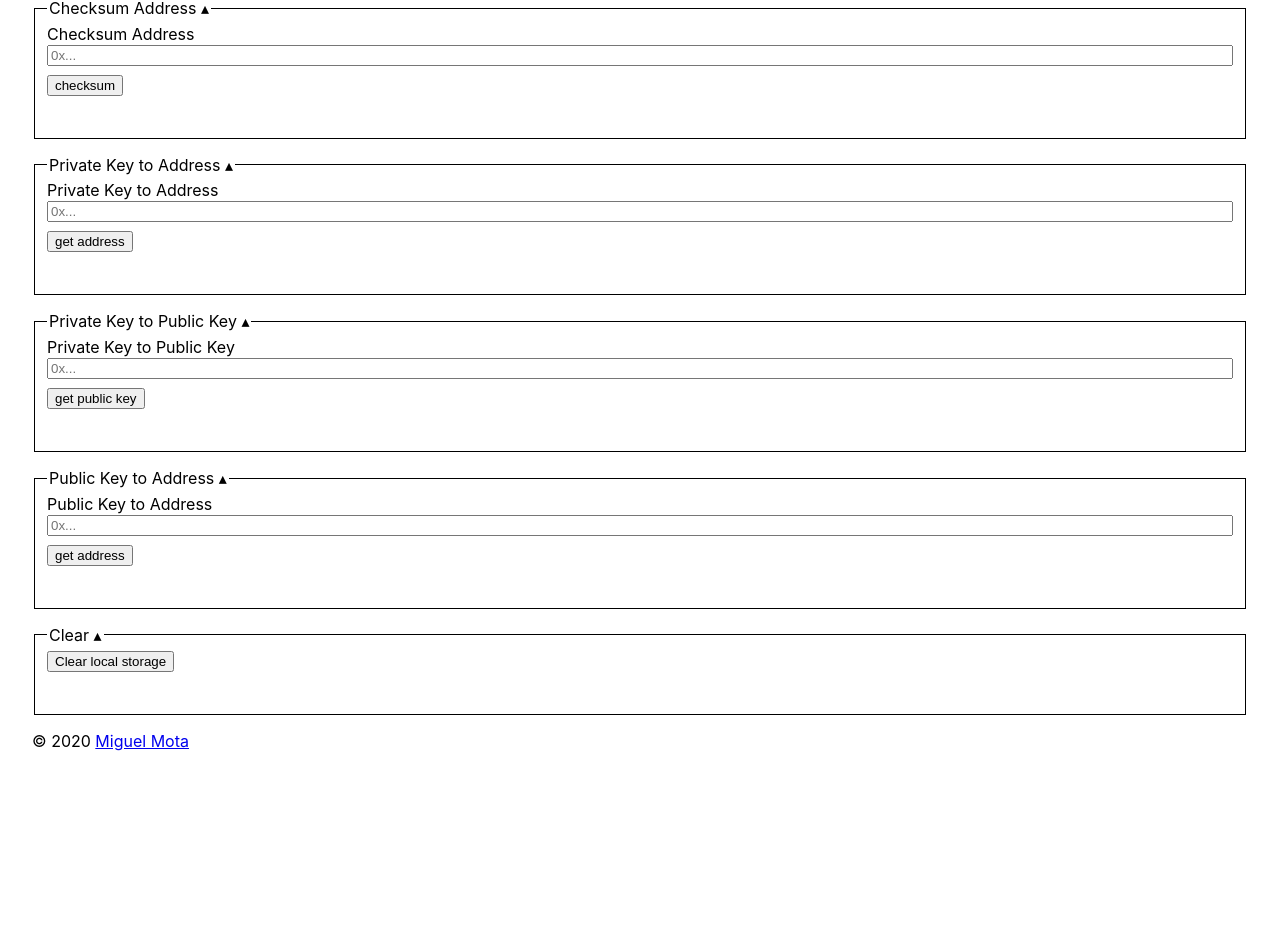
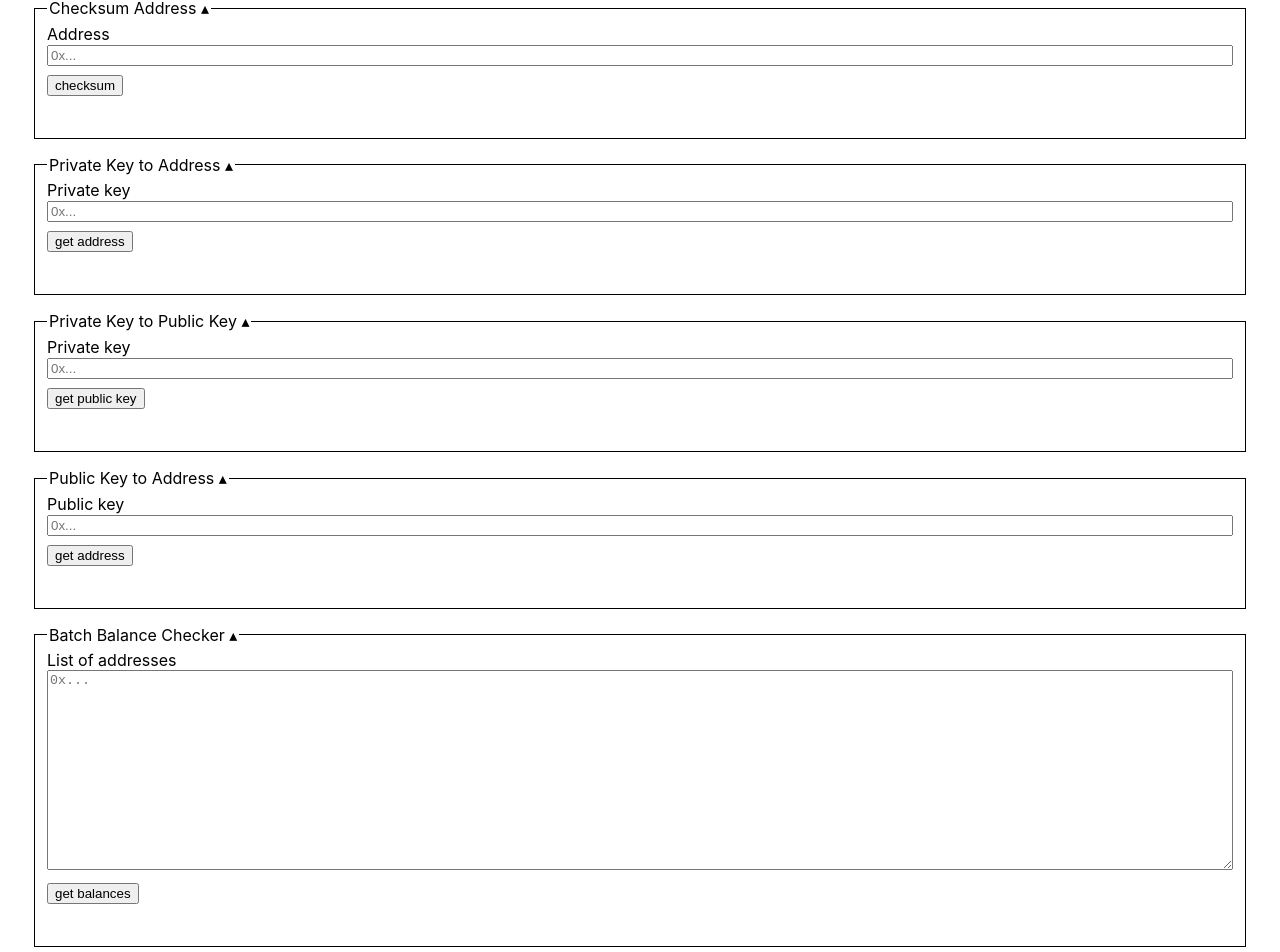
Before and after one commit to miguelmota/ethereum-abi-caller, a React (Create React App) app: page / in a window 1280 px wide. Shown: the part 5732-6684 px from the top of the page. Before the commit the page ends 6531 px from the top, so only its background shows below. Built offline with nearby package versions, Linux system fonts and the light colour scheme.

Commit message:
Batch eth address checker

```diff
--- a/src/App.tsx
+++ b/src/App.tsx
@@ -29,6 +29,7 @@ const contentHash2 = require('@ensdomains/content-hash')
 ;(window as any).contentHash2 = contentHash2
 
 const networkOptions = [
+  'injected',
   'mainnet',
   'kovan',
   'goerli',
@@ -37,8 +38,7 @@ const networkOptions = [
   'polygon',
   'xdai',
   'arbitrum',
-  'optimism',
-  'injected'
+  'optimism'
 ]
 
 function intToHex (value: number) {
@@ -1610,7 +1610,7 @@ function ChecksumAddress (props: any) {
   return (
     <div>
       <form onSubmit={handleSubmit}>
-        <label>Checksum Address</label>
+        <label>Address</label>
         <TextInput
           value={value}
           onChange={handleValueChange}
@@ -1654,7 +1654,7 @@ function PrivateKeyToAddress (props: any) {
   return (
     <div>
       <form onSubmit={handleSubmit}>
-        <label>Private Key to Address</label>
+        <label>Private key</label>
         <TextInput
           value={value}
           onChange={handleValueChange}
@@ -1700,7 +1700,7 @@ function PrivateKeyToPublicKey (props: any) {
   return (
     <div>
       <form onSubmit={handleSubmit}>
-        <label>Private Key to Public Key</label>
+        <label>Private key</label>
         <TextInput
           value={value}
           onChange={handleValueChange}
@@ -1744,7 +1744,7 @@ function PublicKeyToAddress (props: any) {
   return (
     <div>
       <form onSubmit={handleSubmit}>
-        <label>Public Key to Address</label>
+        <label>Public key</label>
         <TextInput
           value={value}
           onChange={handleValueChange}
@@ -1755,6 +1755,75 @@ function PublicKeyToAddress (props: any) {
         </div>
       </form>
       <div>{result}</div>
+    </div>
+  )
+}
+
+function BatchBalanceChecker (props: any) {
+  const { provider } = props
+  const [value, setValue] = useState<string>(
+    localStorage.getItem('batchBalanceCheckerValue' || '') || ''
+  )
+  const [result, setResult] = useState<string[]>([])
+  useEffect(() => {
+    localStorage.setItem('batchBalanceCheckerValue', value || '')
+  }, [value])
+  const handleValueChange = (_value: string) => {
+    setValue(_value)
+  }
+  const update = async () => {
+    try {
+      setResult([])
+      if (!value) {
+        return
+      }
+      const addresses = value
+        .trim()
+        .split('\n')
+        .map((addr: string) => {
+          return addr.trim()
+        })
+      const _result: string[] = []
+      let total = BigNumber.from(0)
+      for (const address of addresses) {
+        const balance = await provider.getBalance(address)
+        const output = `${address} ${utils.formatEther(balance)} ETH`
+        total = total.add(balance)
+        _result.push(output)
+        setResult([..._result])
+      }
+      const { chainId, name } = await provider.getNetwork()
+      const chainLabel =
+        name !== 'unknown' ? `${name} ${chainId}` : `${chainId}`
+      _result.push(
+        `total: ${utils.formatEther(total)} ETH (chain ${chainLabel})`
+      )
+      setResult([..._result])
+    } catch (err) {
+      alert(err.message)
+    }
+  }
+  const handleSubmit = (event: any) => {
+    event.preventDefault()
+    update()
+  }
+  return (
+    <div>
+      <form onSubmit={handleSubmit}>
+        <label>List of addresses</label>
+        <TextInput
+          variant='textarea'
+          value={value}
+          onChange={handleValueChange}
+          placeholder='0x...'
+        />
+        <div style={{ marginTop: '0.5rem' }}>
+          <button type='submit'>get balances</button>
+        </div>
+      </form>
+      <div>
+        <pre>{result.join('\n')}</pre>
+      </div>
     </div>
   )
 }
@@ -1779,10 +1848,13 @@ function App () {
     return localStorage.getItem('rpcProviderUrl') || ''
   })
   const [rpcProvider, setRpcProvider] = useState<any>(() => {
+    try {
       const net = localStorage.getItem('networkOption') || 'mainnet'
       const url = localStorage.getItem('rpcProviderUrl')
       if (url) {
-      return new providers.StaticJsonRpcProvider(url.replace('{network}', net))
+        return new providers.StaticJsonRpcProvider(
+          url.replace('{network}', net)
+        )
       }
 
       if (net === 'injected' && (window as any).ethereum) {
@@ -1790,6 +1862,11 @@ function App () {
       }
 
       return providers.getDefaultProvider(net)
+    } catch (err) {
+      console.error(err)
+    }
+
+    return providers.getDefaultProvider('mainnet')
   })
   const [wallet, setWallet] = useState<any>(rpcProvider)
   const [walletAddress, setWalletAddress] = useState<string>('')
@@ -2333,6 +2410,11 @@ function App () {
           <PublicKeyToAddress />
         </section>
       </Fieldset>
+      <Fieldset legend='Batch Balance Checker'>
+        <section>
+          <BatchBalanceChecker provider={rpcProvider} />
+        </section>
+      </Fieldset>
       <Fieldset legend='Clear'>
         <section>
           <ClearLocalStorage />
```
Lines whose indentation alone changed are shown as unchanged.
